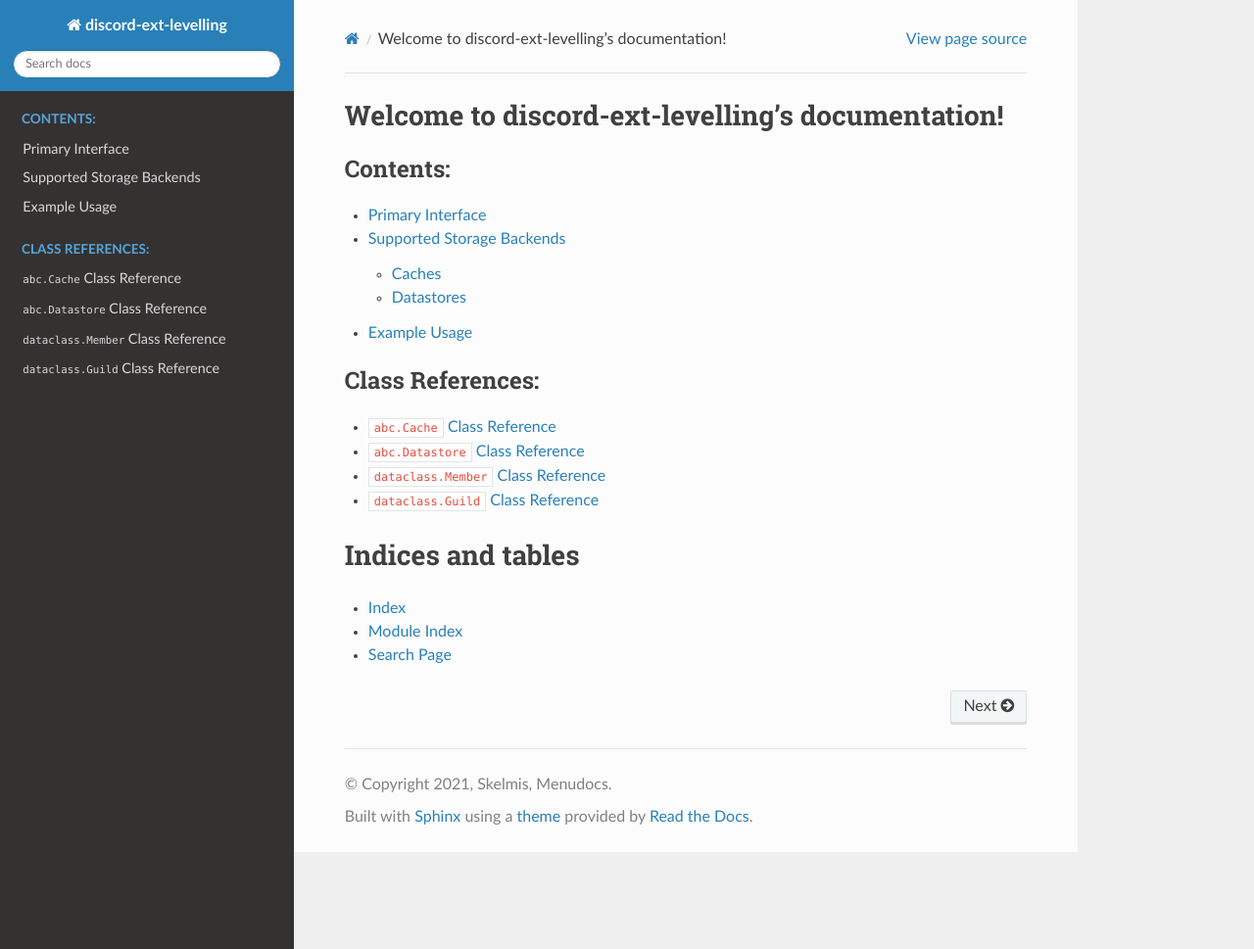
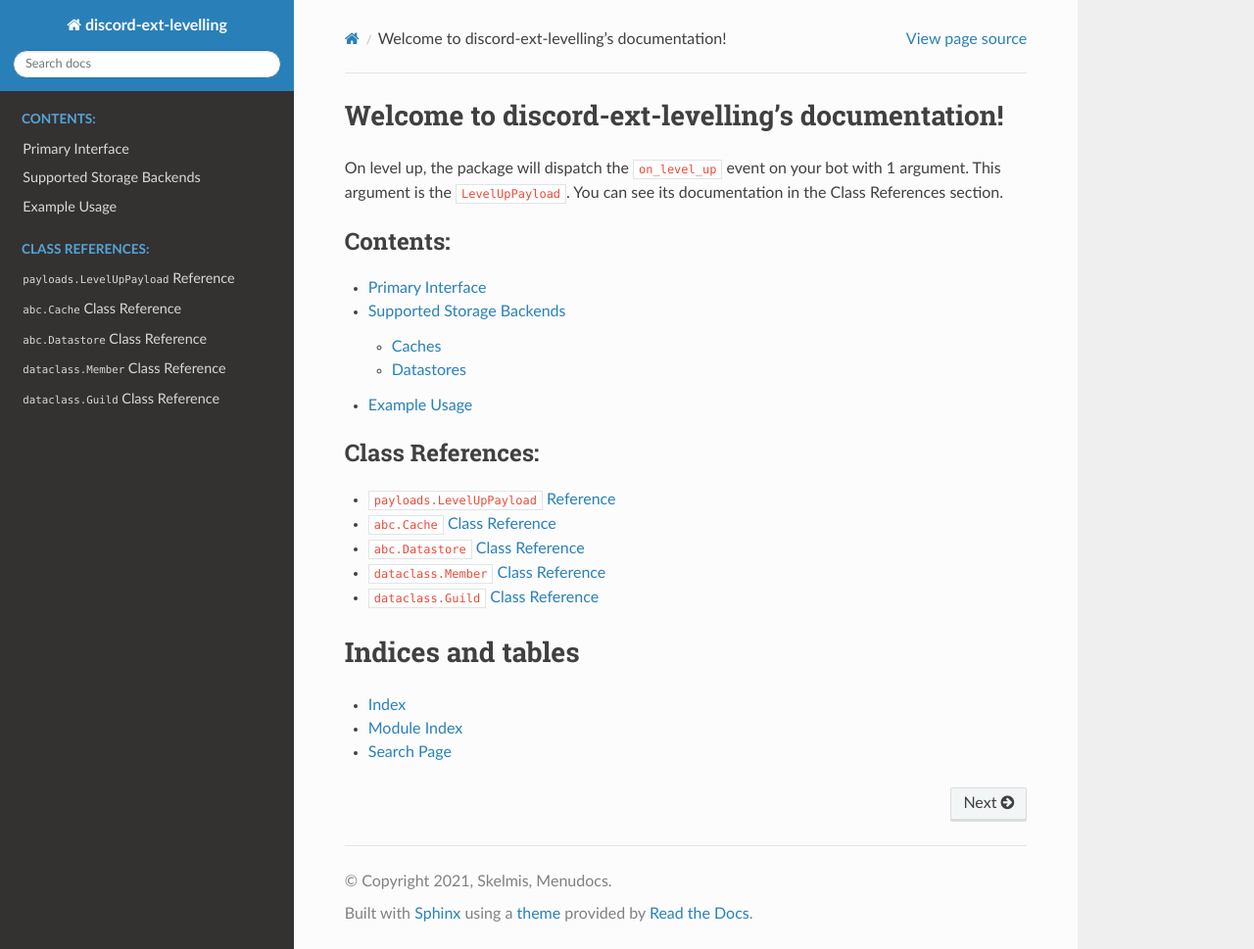
Before and after one commit to MenuDocs/Discord-Levelling, a Sphinx documentation site: the page built from docs/source/index.rst, in a window 1280 px wide and 969 px high. Shown: the whole window at 98% size. Built offline with Sphinx 7.4.7 and the Read the Docs theme 2.0.0, drawn with Linux system fonts in a browser that asks for light colours.

```diff
--- a/docs/source/index.rst
+++ b/docs/source/index.rst
@@ -1,10 +1,9 @@
-.. discord-ext-levelling documentation master file, created by
-   sphinx-quickstart on Thu Jun 17 17:57:49 2021.
-   You can adapt this file completely to your liking, but it should at least
-   contain the root `toctree` directive.
-
 Welcome to discord-ext-levelling's documentation!
 =================================================
+
+On level up, the package will dispatch the ``on_level_up``
+event on your bot with 1 argument. This argument is the ``LevelUpPayload``.
+You can see its documentation in the Class References section.
 
 .. toctree::
    :maxdepth: 2
@@ -18,6 +17,7 @@ Welcome to discord-ext-levelling's documentation!
    :maxdepth: 2
    :caption: Class References:
 
+   modules/references/level_payload.rst
    modules/references/cache.rst
    modules/references/datastore.rst
    modules/references/member.rst
--- /dev/null
+++ b/docs/source/modules/references/level_payload.rst
@@ -0,0 +1,7 @@
+``payloads.LevelUpPayload`` Reference
+=====================================
+
+
+.. currentmodule:: discord.ext.levelling.payloads
+
+.. autoclass:: LevelUpPayload
```
Also changed, not shown: 1 other file.
